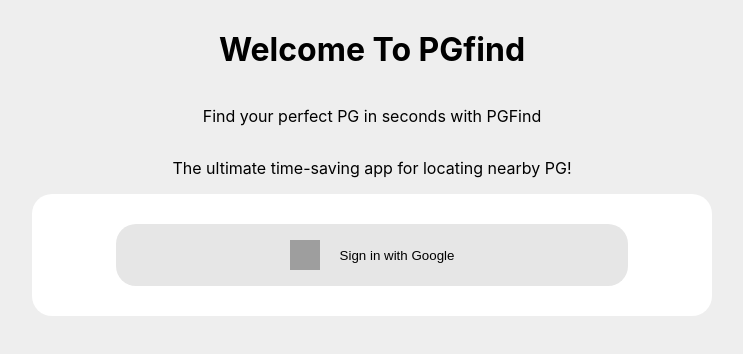
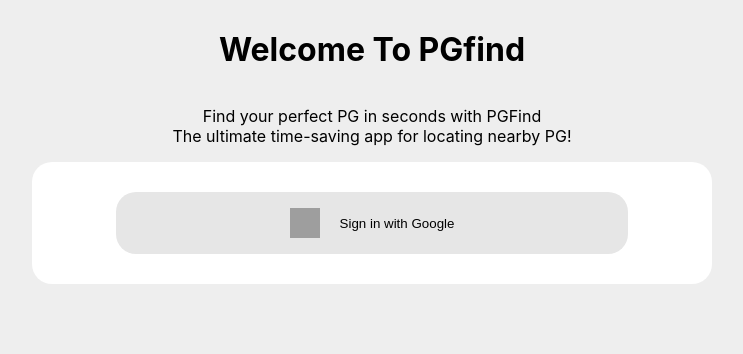
Before and after one commit to jamaljm/PGfind, a React (Create React App) app: page /login in a window 1280 px wide. Shown: the top 354 px of the page, without its empty margins (268-1011 px from the left). Built offline with nearby package versions, Linux system fonts and the light colour scheme; grey boxes are pictures that could not be loaded.

Commit message:
login css update

```diff
--- a/src/pages/login/Login.jsx
+++ b/src/pages/login/Login.jsx
@@ -8,8 +8,11 @@
       <div className="login-cont">
         <div className="login-head">
           <h1>Welcome To PGfind</h1>
-          <p>Find your perfect PG in seconds with PGFind</p>
-          <p>The ultimate time-saving app for locating nearby PG!</p>
+          <p>
+            Find your perfect PG in seconds with PGFind <br></br>The ultimate
+            time-saving app for locating nearby PG!
+          </p>
+
         </div>
         <div className="login-button">
           <button className="login-btn">
--- a/src/pages/login/login.css
+++ b/src/pages/login/login.css
@@ -18,6 +18,9 @@
     align-items: center;
     flex-direction: column;
 
+}
+.login-head p{
+    text-align: center;
 }
 .login-head h1{
     margin-top: 30px;
```
